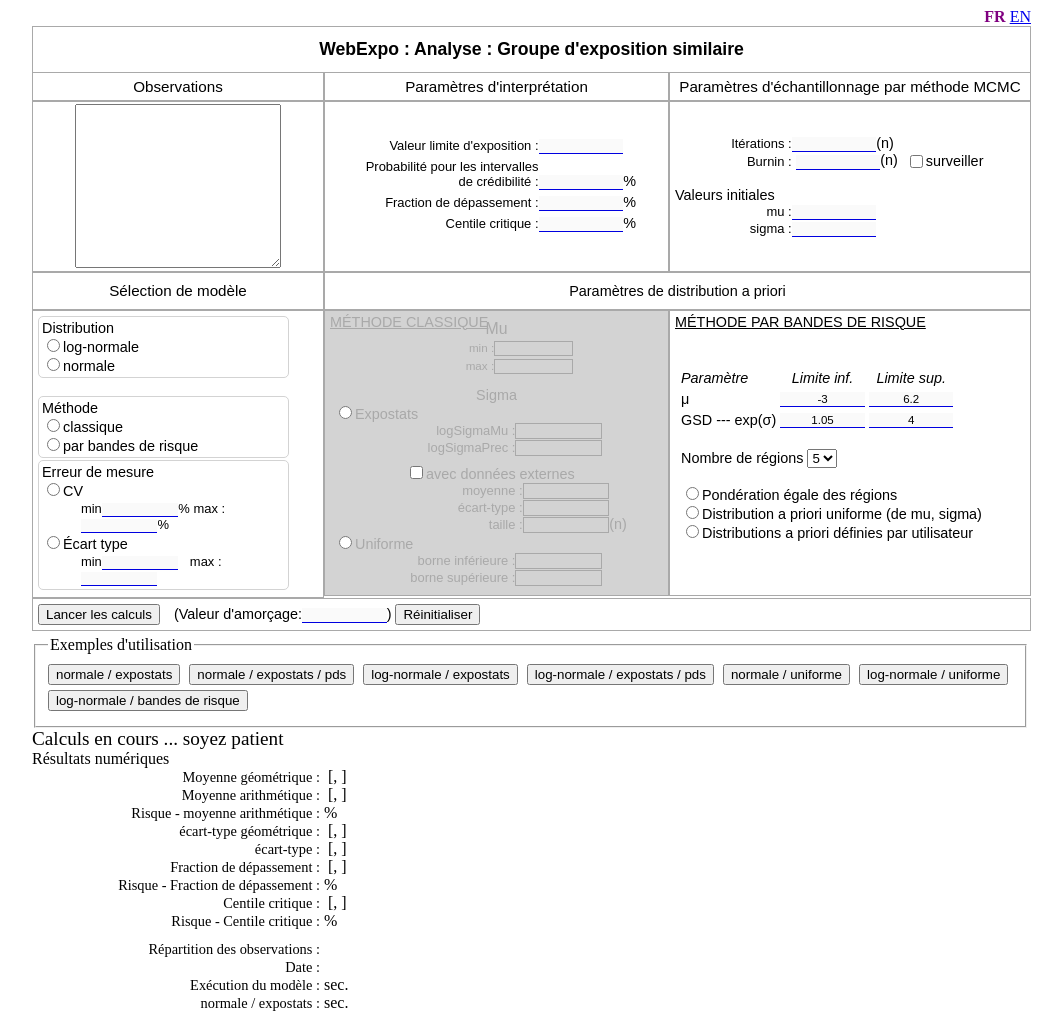
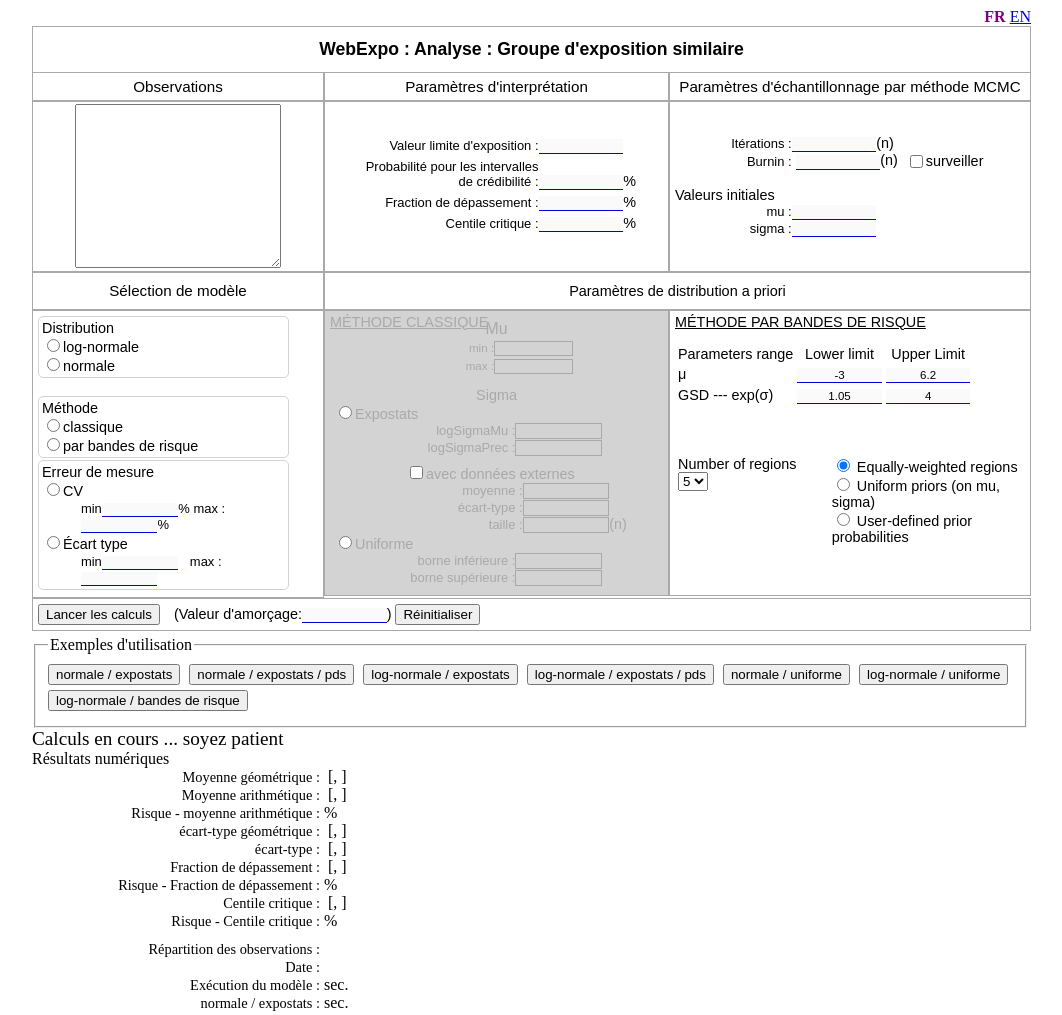
Before and after one commit to LHIMP/webexpo_js_proto, a plain HTML site: page public_html/seg.html in a window 1280 px wide. Shown: the top 1015 px of the page, without its empty margins (72-1134 px from the left). Drawn offline with Linux system fonts and the light colour scheme; a script that the page names is missing.

Commit message:
Fixing riskband integration

```diff
--- a/public_html/seg.html
+++ b/public_html/seg.html
@@ -35,6 +35,7 @@
     <script src="js/webexpo/extra/normal-OneSubjectEstimates.js"></script>
     <script src="js/webexpo/extra/stats.js"></script>
     <script src="js/webexpo/extra/io.js"></script>
+    <script src="js/webexpo/extra/censored_data.js"></script>
 
     <script src="src/jquery.i18n.js"></script>
     <script src="src/jquery.i18n.messagestore.js"></script>
@@ -66,6 +67,7 @@
 
        zygotine.SEG.ready = function () {
           zygotine.SEG.hideNumericalResults();
+          DisplayRegionProbsTable()
           zygotine.SEG.setDataEntries();
 
           $("#resetBtn").click(function () {
@@ -261,14 +263,12 @@
                       </div>
                       <div class="tableCell DEcol3B method-candidate method-chosen" data-val="riskband" style="position: relative">
                         <div class="method-title" data-i18n="meth-riskband"></div>
-                        <form name="riskband_form" style="margin-top: 20px">
+                        <form name="riskband_form">
+<td style="vertical-align: top; padding-left: 100px;">
 <table border=0>
-                            <tr>
-                              <td style="vertical-align: top;">
-                                <table border=0>
-                                  <tr><td><i data-i18n="param"></i></td>
-                                    <td style='text-align:center;'><i data-i18n="lower-limit"></i></td>
-                                    <td style='text-align:center;'><i data-i18n="upper-limit"></i></td>
+  <tr><td>Parameters range</td>
+     <td style='text-align:center;'>Lower limit</td>
+     <td style='text-align:center;'>Upper Limit</td>
   </tr>
 <tr><td>&mu;</td>
   <td ><input style='text-align:center;' type='text' id='mu_lower' value='-3'></td>
@@ -279,10 +279,11 @@
   <td ><input style='text-align:center;' type='text' id='gsd_upper' value='4'></td>
 </tr>
 </table>
-                                <p id='riskband_error_msg'></p>
-                                <table id='riskband_tbl' border=0><tr><td style='vertical-align: top; padding-right: 20px;'>
-                                      <span data-i18n="num-regions"></span>
-                                  <select id="numregions" name="numRegions" onChange="change_R(this)">
+<br><br>
+<p id='error_msg'></p>
+<table border=0><tr><td style='vertical-align: top; padding-right: 20px;'>
+Number of regions
+  <select id="R" onChange="change_R()">
     <option value="2">2</option>
     <option value="3">3</option>
     <option value="4">4</option>
@@ -291,15 +292,14 @@
     <option value="7">7</option>
     <option value="8">8</option>
   </select>
-                                <br><br>
-                                <input type='radio' name='regionProbs' id='rp_equalwts' value="equalwts"><label for="rp_equalwts"  data-i18n="eq-weight-reg"></label> <br>
-                                <input type='radio' name='regionProbs' id='rp_unif' value="unif"><label for="rp_unif" data-i18n="unif-priors"></label> <br>
-                                <input type='radio' name='regionProbs' id='rp_user' value="user"><label for="rp_user" data-i18n="user-priors"></label>
+  </td><td>
+<input type='radio' checked name='regionProbs' id='rp_equalwts' onChange="regionProbsChange(this)" value="equalwts"> Equally-weighted regions<br>
+<input type='radio'         name='regionProbs' id='rp_unif' onChange="regionProbsChange(this)" value="unif"> Uniform priors (on mu, sigma)<br>
+<input type='radio'         name='regionProbs' id='rp_user' onChange="regionProbsChange(this)" value="user"> User-defined prior probabilities
 </td></tr></table>
 <p id="regions_table"></p>
-                              </td>
-                            </tr>
-                          </table>
+<p id="RCodeWithResults"></p>
+</td></tr></table>
 </form>
                       </div>
                     </div>
```
Lines whose indentation alone changed are shown as unchanged.
